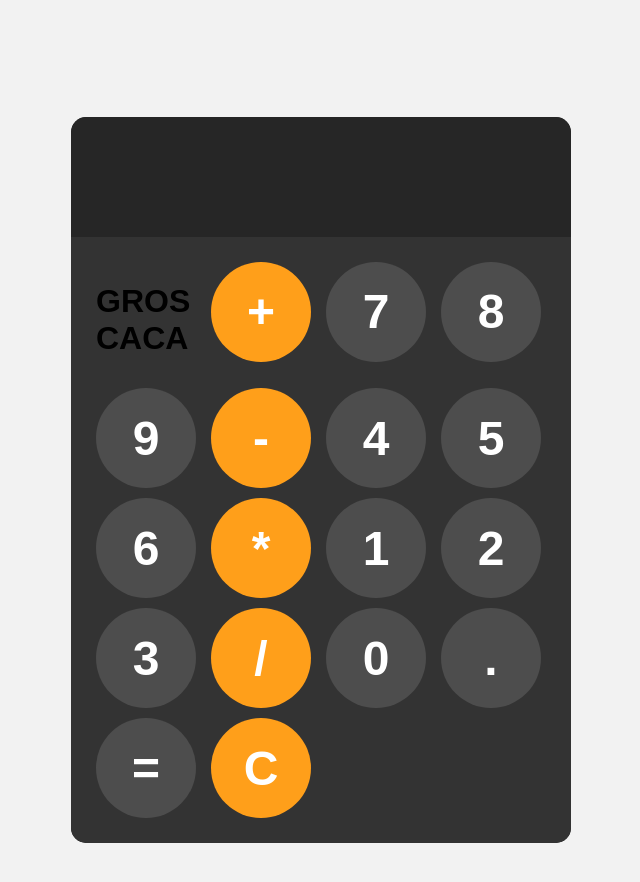
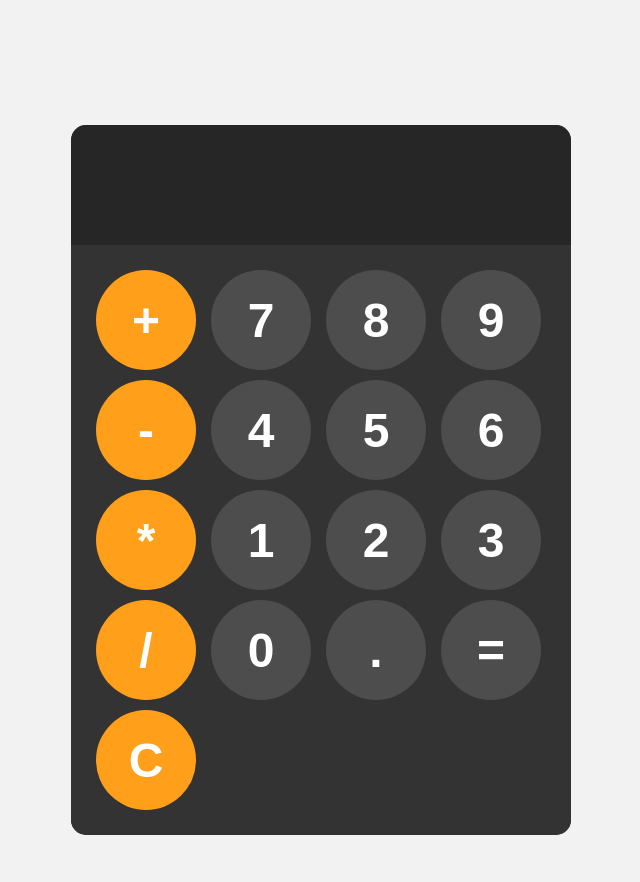
Before and after one commit to Marc-AntoineMarie/jsCalculator, a plain HTML site: page index.html in a window 1280 px wide. Shown: the whole page, without its empty margins (319-959 px from the left). Drawn offline with Linux system fonts and the light colour scheme.

Commit message:
Update index.html

```diff
--- a/index.html
+++ b/index.html
@@ -10,7 +10,6 @@
     <div id="Calculator">
         <input type="display" id="display" readonly>
         <div id="keys">
-            <h1>GROS CACA</h1>
             <button onclick="appendToDisplay('+')" class="operator-btn">+</button>
             <button onclick="appendToDisplay('7')">7</button>
             <button onclick="appendToDisplay('8')">8</button>
```
